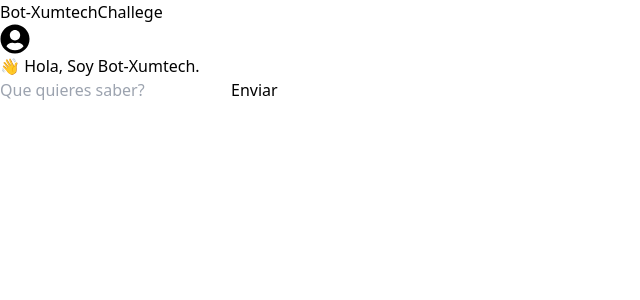
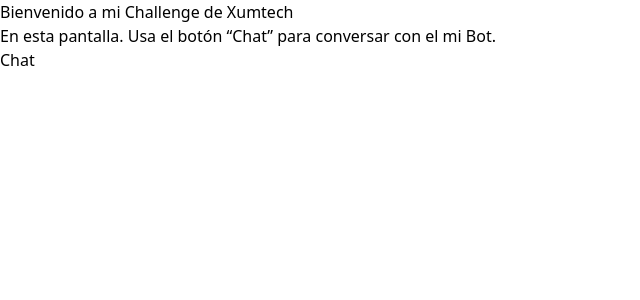
Before and after one commit to GerardoTurin/xumtech-challenge-front, a React (Vite) app: page / in a window 1280 px wide. Shown: the top 300 px of the page, without its empty margins (0-640 px from the left). Built offline with nearby package versions, Linux system fonts and the light colour scheme.

Commit message:
Implement View Chat

```diff
--- a/src/App.jsx
+++ b/src/App.jsx
@@ -1,12 +1,12 @@
 
 import './App.css'
-import Bot from './components/Bot'
+import Main from './components/Main'
 
 function App() {
 
   return (
     <>
-      <Bot />
+  <Main />
     </>
   )
 }
--- a/src/components/Bot.jsx
+++ b/src/components/Bot.jsx
@@ -1,8 +1,9 @@
 import { useEffect, useRef, useState } from "react";
 import axios from 'axios';
-import { FaUserCircle } from "react-icons/fa";
 
-const Bot = () => {
+// Modo embebido: el chat se renderiza como un widget/ventana modal ligera dentro de un contenedor,
+// sin ocupar la pantalla completa ni usar cabecera/pie fijos al viewport.
+const Bot = ({ embedded = false }) => {
 
     const [messages, setMessages] = useState([]);
     const [input, setInput] = useState("");
@@ -16,10 +17,8 @@
 
 
     const onSendMessage = async () => {
-        //if (isLoading) return;
         setIsLoading(true);
 
-        //const trimmed = input.trim();
 
         if (!input.trim()) {
             alert("Por favor ingresa un mensaje.");
@@ -60,41 +59,74 @@
     }
 
 
+    // Estilos condicionales por modo
+    const outerClass = embedded
+        ? 'flex flex-col h-full bg-white text-gray-900 rounded-xl'
+        : 'flex flex-col min-h-screen bg-[#0d0d0d] text-white';
+
+    const headerClass = embedded
+        ? 'border-b border-gray-200 bg-white rounded-t-xl'
+        : 'fixed top-0 left-0 w-full border-b border-gray-800 bg-[#0d0d0d] z-10';
+
+    const mainClass = embedded
+        ? 'flex-1 overflow-y-auto p-4'
+        : 'flex-1 overflow-y-auto pt-20 pb-24 flex items-center justify-center';
+
+    const containerClass = embedded
+        ? 'w-full h-full px-0 flex flex-col space-y-3'
+        : 'w-full max-w-4xl mx-auto px-4 flex flex-col space-y-3';
+
+    const chatClass = embedded
+        ? 'border-t border-gray-200 bg-white rounded-b-xl'
+        : 'fixed bottom-0 left-0 w-full border-t border-gray-800 bg-[#0d0d0d] z-10';
+
+    const inputWrapperClass = embedded
+        ? 'w-full flex bg-gray-50 rounded-full px-4 py-2 shadow-sm'
+        : 'w-full flex bg-gray-900 rounded-full px-4 py-2 shadow-lg';
+
+    const inputClass = embedded
+        ? 'flex-1 bg-transparent outline-none text-gray-900 placeholder-gray-500 px-2'
+        : 'flex-1 bg-transparent outline-none text-white placeholder-gray-400 px-2';
+
+    const assistantMsgClass = embedded
+        ? 'bg-gray-100 text-gray-900 self-start'
+        : 'bg-gray-800 text-gray-100 self-start';
+
+    const loadingClass = embedded
+        ? 'bg-gray-200 text-gray-600'
+        : 'bg-gray-700 text-gray-300';
+
     return (
-        <div className='flex flex-col min-h-screen bg-[#0d0d0d] text-white'>
-            {/* Navbar & Header */}
-            <header className="fixed top-0 left-0 w-full border-b border-gray-800 bg-[#0d0d0d] z-10">
-                <div className=" container mx-auto flex justify-between items-center px-6 py-4">
-                    <h1 className="text-lg font-bold">Bot-XumtechChallege</h1>
-                    <FaUserCircle size={30} className="cursor-pointer" />
+        <div className={outerClass}>
+            {/*  Header */}
+            <header className={headerClass}>
+                <div className={`container mx-auto flex justify-between items-center ${embedded ? 'px-4 py-3' : 'px-6 py-4'}`}>
+                    <h3 className="text-lg font-bold">Chat</h3>
+                   {/*  <FaUserCircle size={24} className="cursor-pointer" /> */}
                 </div>
             </header>
 
             {/* Chat area */}
-            <main className="flex-1 overflow-y-auto pt-20 pb-24 flex items-center justify-center">
-                <div className="w-full max-w-4xl mx-auto px-4 flex flex-col space-y-3">
+            <main className={mainClass}>
+                <div className={containerClass}>
                     {messages.length === 0 ? (
-                        // Centered welcome message
-                        <div className="text-center text-gray-400 text-lg">
-                            👋 Hola, Soy{" "}
-                            <span className="text-green-500 font-semibold">Bot-Xumtech</span>.
+                        // Mensaje de bienvenida
+                        <div className={`text-center ${embedded ? 'text-gray-500' : 'text-gray-400'} text-lg`}>
+                            👋 Hola, Soy <span className="text-green-600 font-semibold">Xumtech-Bot</span>.
                         </div>
                     ) : (
                         <>
                             {messages.map((msg, idx) => (
                                 <div
                                     key={idx}
-                                    className={`px-4 py-2 rounded-xl max-w-[75%] ${msg.sender === "user"
-                                        ? "bg-blue-600 text-white self-end"
-                                        : "bg-gray-800 text-gray-100 self-start"
-                                        }`}
+                                    className={`px-4 py-2 rounded-xl max-w-[75%] ${msg.sender === 'user' ? 'bg-blue-600 text-white self-end' : assistantMsgClass}`}
                                 >
                                     {msg.message}
                                 </div>
                             ))}
 
                             {isLoading && (
-                                <div className="bg-gray-700 text-gray-300 px-4 py-2 rounded-xl max-w-[60%] self-start">
+                                <div className={`${loadingClass} px-4 py-2 rounded-xl max-w-[60%] self-start`}>
                                     Bot is typing...
                                 </div>
                             )}
@@ -104,14 +136,14 @@
                 </div>
             </main>
 
-            {/* Input & Footer */}
-            <footer className="fixed bottom-0 left-0 w-full border-t border-gray-800 bg-[#0d0d0d] z-10">
-                <div className="max-w-4xl mx-auto flex justify-center px-4 py-3">
-                    <div className="w-full flex bg-gray-900 rounded-full px-4 py-2 shadow-lg">
+            {/* Input */}
+            <div className={chatClass}>
+                <div className={`${embedded ? 'mx-0' : 'max-w-4xl mx-auto'} flex justify-center ${embedded ? 'px-3 py-3' : 'px-4 py-3'}`}>
+                    <div className={inputWrapperClass}>
                         <input
                             type="text"
-                            className="flex-1 bg-transparent outline-none text-white placeholder-gray-400 px-2"
-                            placeholder="Que quieres saber?"
+                            className={inputClass}
+                            placeholder="¿Qué quieres saber?"
                             value={input}
                             onChange={(evt) => setInput(evt.target.value)}
                             onKeyDown={handleKeyPress}
@@ -124,7 +156,7 @@
                         </button>
                     </div>
                 </div>
-            </footer>
+            </div>
         </div>
     )
 }
--- /dev/null
+++ b/src/components/Main.jsx
@@ -0,0 +1,58 @@
+import { useState } from "react";
+import Bot from "./Bot";
+
+const Main = () => {
+    const [isChatOpen, setIsChatOpen] = useState(false);
+
+
+    return (
+        <div className="min-h-screen bg-[#0d0d0d] text-white relative">
+            {/* Contenido principal simple */}
+            <div className="container mx-auto px-6 py-10">
+                <h1 className="text-2xl font-bold">Bienvenido a mi Challenge de Xumtech</h1>
+                <p className="text-gray-400 mt-2">
+                    En esta pantalla. Usa el botón “Chat” para conversar con el mi Bot.
+                </p>
+            </div>
+
+            {/* Botón flotante para abrir el chat */}
+            {!isChatOpen && (
+                <button
+                    onClick={() => setIsChatOpen(true)}
+                    className="fixed bottom-6 right-6 bg-green-600 hover:bg-green-700 text-white px-5 py-3 rounded-full shadow-lg transition-colors"
+                    aria-label="Abrir chat"
+                >
+                    Chat
+                </button>
+            )}
+
+            {/* Ventana de chat modal */}
+            {isChatOpen && (
+                <div className="fixed inset-0 z-40 pointer-events-none">
+                    {/* Capa oscura opcional: reducida opacidad para no distraer */}
+                    <div className="absolute inset-0 bg-black/10" />
+
+                    {/* Contenedor del widget */}
+                    <div className="absolute bottom-6 right-6 w-[360px] h-[520px] max-w-[95vw] max-h-[85vh] pointer-events-auto">
+                        <div className="relative h-full w-full shadow-2xl rounded-xl overflow-hidden">
+                            {/* Botón cerrar  */}
+                            <button
+                                onClick={() => setIsChatOpen(false)}
+                                className="absolute -top-0 -right-0 z-50 bg-gray-900 text-white w-8 h-8 rounded-full text-sm shadow-md hover:bg-gray-800"
+                                aria-label="Cerrar chat"
+                                title="Cerrar"
+                            >
+                                ✕
+                            </button>
+
+                            {/* Bot en modo embebido (tema claro) */}
+                            <Bot embedded />
+                        </div>
+                    </div>
+                </div>
+            )}
+        </div>
+    );
+};
+
+export default Main;
```
